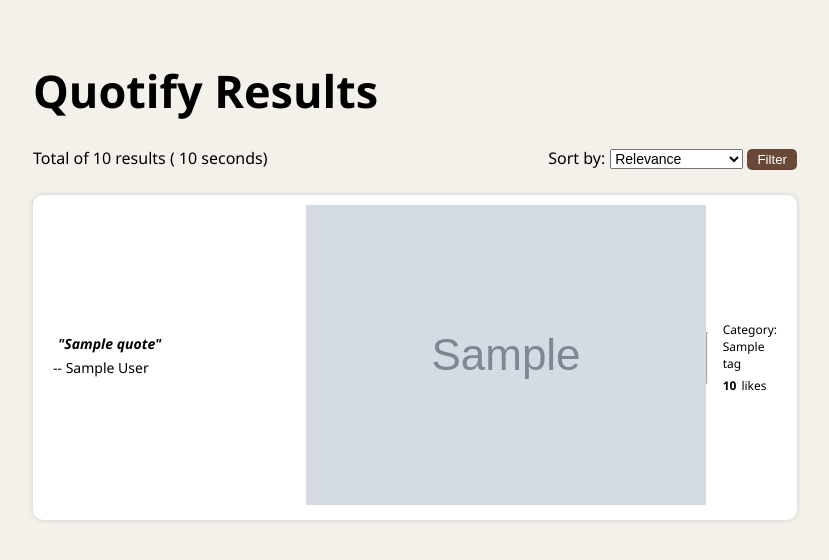
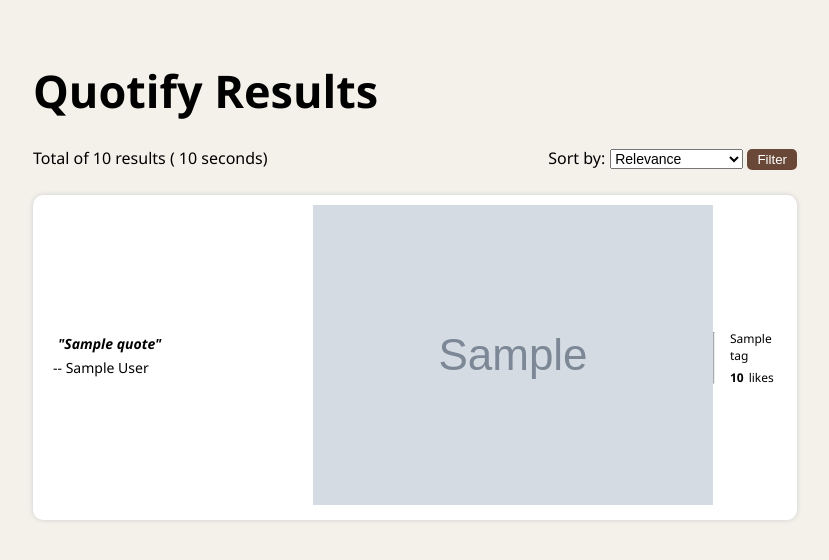
Before and after one commit to yuenjingwen/QuotesSearchEngine, a Django app: template templates/success.html in a window 1280 px wide. Shown: the top 560 px of the page, without its empty margins (225-1054 px from the left). Run offline with Django 3.2, Linux system fonts and the light colour scheme; tables that the repository leaves empty hold one stand-in row (values such as "Sample post"); the template is opened without the code that fills it: values that come from a table or form of the project are taken from there, most other values are stand-ins (such as "Sample title", 1, 10 or a date in 2020); grey boxes marked "Sample" are stand-in pictures.

Commit message:
removed word category in success.html

```diff
--- a/templates/success.html
+++ b/templates/success.html
@@ -37,7 +37,7 @@
 
             <div class="additional-details">
                 <div class="quote-tag">
-                    Category: <br/> {{ i.tag|first }}
+                {{ i.tag|first }}
                 </div>
                 <div class="quote-likes">
                     <div class="quote-number-of-likes"> {{ i.likes}} </div> likes
```
Also changed, not shown: db.sqlite3.
